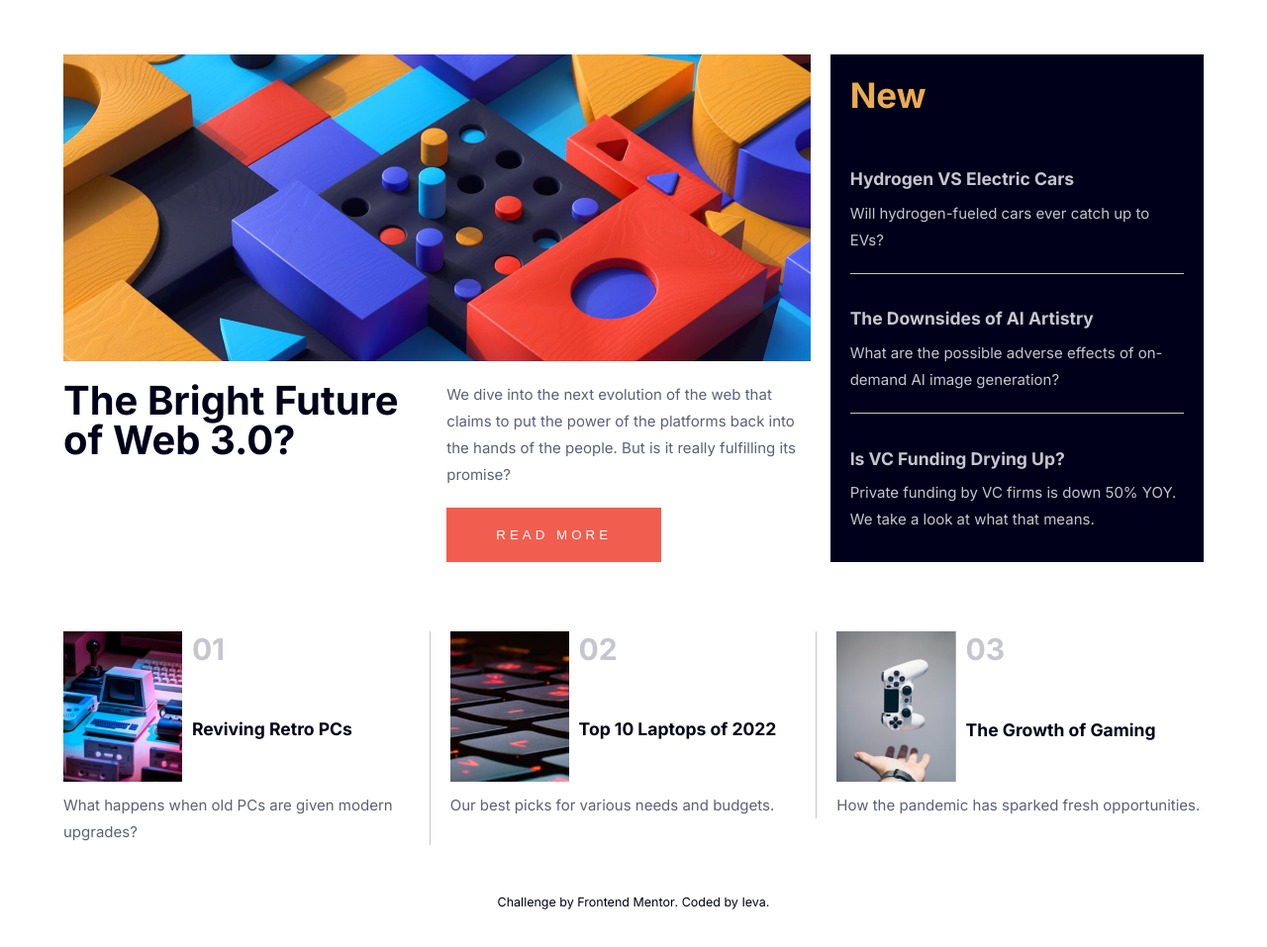
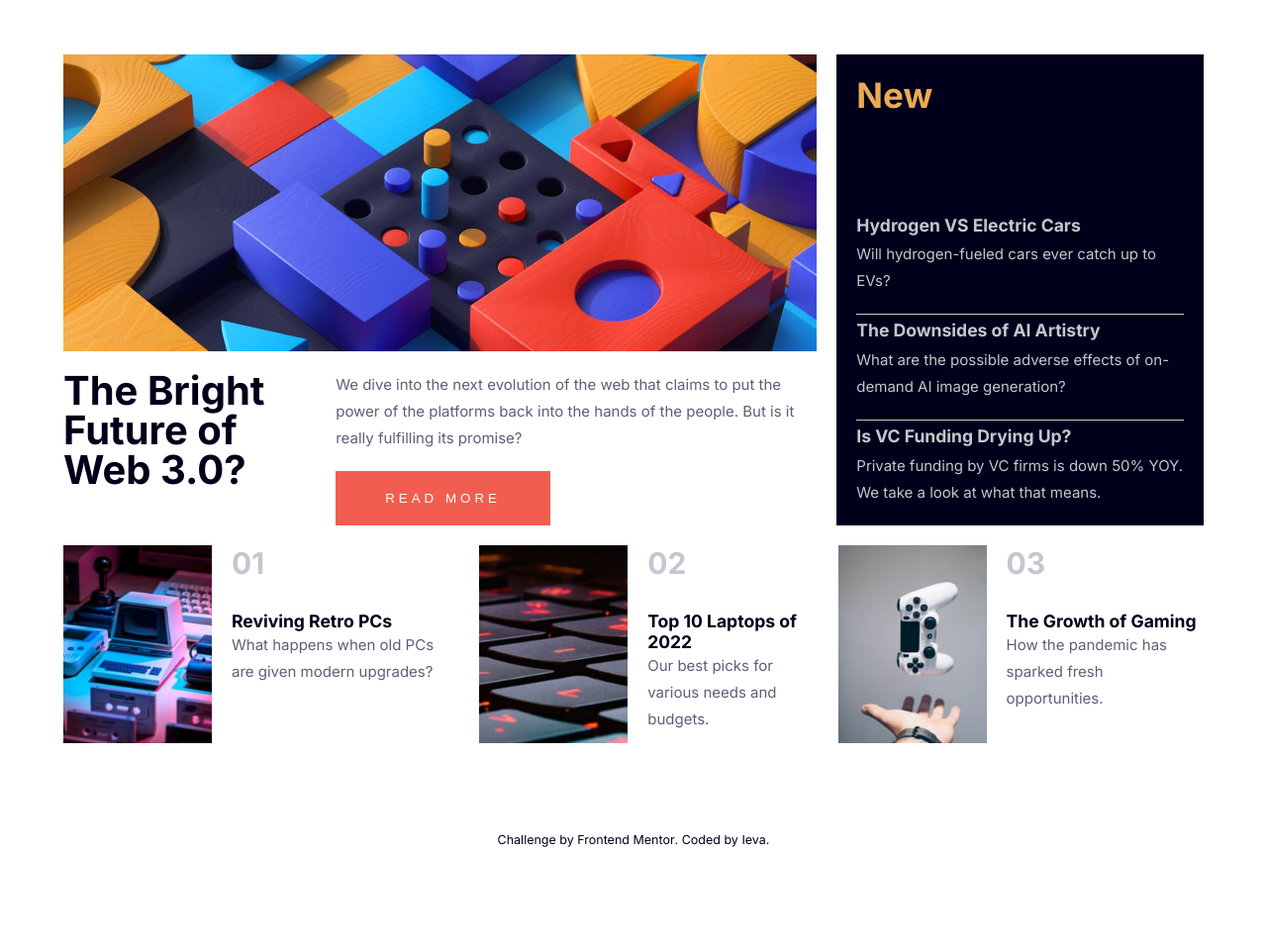
Before and after one commit to IevaSta/news-homepage-main, a plain HTML site: page index.html in a window 1280 px wide. Shown: the part 91-1048 px from the top of the page at 99% size. After the commit the page ends 1011 px from the top, so only its background shows below. Drawn offline with Linux system fonts and the light colour scheme.

Commit message:
Refactoring by Lukas challenge

```diff
--- a/assets/style/button.css
+++ b/assets/style/button.css
@@ -1,4 +1,5 @@
 .main-article__button {
+    margin-top: 20px;
     border: none;
     width: max-content;
     padding: 20px 50px;
--- a/assets/style/layout.css
+++ b/assets/style/layout.css
@@ -1,39 +1,45 @@
-.nav,
-.main-content,
-.main-article,
-.main-article__intro-container,
-.side-section,
-.list,
-.article,
-.footer-list,
-.footer-article,
+/* Luka's challenge - use one grid for main element */
+
+.nav {
+    display: grid;
+    grid-template-columns: repeat(3, auto);
+    margin-bottom: 5%;
+    gap: 20px;
+}
+
+/* Luka's challenge start  */
+
+.main-wrapper {
+    display: grid;
+    grid-template-columns: repeat(3, 1fr);
+    gap: 20px;
+}
+
+.main-section-wrapper {
+    grid-area: 1 / 1 / span 3 / span 3;
+}
+
+.news-wrapper,
+.article-wrapper {
+    grid-column: span 3;
+}
+
+.news-wrapper {
+    display: flex;
+    flex-direction: column;
+    justify-content: space-between;
+}
+
+.article-wrapper,
+.article-wrapper__card {
+    display: flex;
+    gap: 20px;
+    margin-bottom: 20px;
+}
+
 .author {
     display: grid;
     gap: 20px;
-}
-
-/* -------mobile first------- */
-.nav {
-    grid-template-columns: repeat(3, auto);
-    margin-bottom: 5%;
-}
-
-.side-section {
-    margin: 50px 0;
-    padding: 20px;
-}
-
-.article {
-    gap: 5px;
-}
-
-.footer-article {
-    grid-template-columns: 1fr 2fr;
-    gap: 10px;
-}
-
-.footer-article__img {
-    grid-row: span 3;
 }
 
 @media (min-width: 768px) {
@@ -41,54 +47,33 @@
         grid-template-columns: auto repeat(2, max-content);
     }
 
-    .main-article {
-        grid-template-columns: repeat(2, 1fr);
+    .main-section-wrapper {
+        grid-area: 1 / 1 / span 2 / span 2;
     }
 
-    .main-article__img {
-        grid-column: span 2;
+    .news-wrapper {
+        grid-row: span 2;
+        grid-column: span 1;
+        padding: 20px;
     }
 
-    .article {
-        grid-template-columns: 1fr 2fr;
-    }
-
-    .list--horizontal {
-        margin-top: 50px;
-        display: grid;
-        grid-auto-columns: 1fr;
-        grid-auto-flow: column;
-    }
-
-    .footer-article__img {
-        grid-row: span 2;
-    }
-
-    .footer-article__intro{
-        grid-column: span 2;
+    .article-wrapper {
+        grid-column: span 3;
     }
 }
 
 @media (min-width: 1024px) {
-    .main-content {
-        grid-template-columns: 2fr 1fr;
+    .article-wrapper {
+        grid-column: span 3;
     }
 
-    .article {
-        grid-template-columns: 1fr;
-    }
-
-    .side-section {
-        margin: 0;
-    }
-
-    .footer-list {
-        grid-column: span 2;
+    .article-wrapper,
+    .article-wrapper__list,
+    .main-section-wrapper__content {
+        display: flex;
+        justify-content: space-between;
+        gap: 20px;
     }
 }
 
-@media (min-width: 1440px) {
-    .footer-article__intro{
-        grid-column: span 1;
-    }
-}
+/* Luka's challenge end  */
--- a/index.html
+++ b/index.html
@@ -30,12 +30,6 @@
   <title>Frontend Mentor | News homepage</title>
 </head>
 
-<!--  BEM
-block name-name2
-+ element   block-name__element-element2
-+ mod block-name__element-element2--modname-modname2
- -->
-
 <body>
   <header>
     <nav class="nav">
@@ -55,73 +49,84 @@ block name-name2
     </nav>
   </header>
 
-  <main class="main-content">
-    <section class="main-article">
-      <img class="main-article__img" alt="Main article image." />
-      <h1 class="main-article__title main--heading">The Bright Future of Web 3.0?</h1>
-      <section class="main-article__intro-container">
-        <p class="main-article__intro paragraph--font-dark">We dive into the next evolution of the web that claims to put the power of
-          the platforms back into the hands of the people. But is it really fulfilling its promise?</p>
-        <button class="main-article__button">Read more</button>
-      </section>
+  <!-- Luka's challenge - use one grid for main element -->
+  <!-- Luka's challenge start -->
+  <main class="main-wrapper">
+    <section class="main-section-wrapper">
+      <div class="main-article__img"></div>
+      <div class="main-section-wrapper__content">
+        <h1 class="main--heading">The Bright Future of Web 3.0?</h1>
+        <section >
+          <p class="paragraph--font-dark">We dive into the next evolution of the web that claims to put the power of
+            the platforms back into the hands of the people. But is it really fulfilling its promise?</p>
+          <button class="main-article__button">Read more</button>
+        </section>
+      </div>
     </section>
 
-    <aside class="side-section side-section--dark-bckgrnd ">
+    <aside class="news-wrapper side-section--dark-bckgrnd">
       <header>
-        <h2 class="list__title aside-heading"> New</h2>
+        <h2 class="aside-heading"> New</h2>
       </header>
-      <ul class="list paragraph--font-light">
-        <li class="list__item">
-          <article class="article article--border">
-            <h3 class="article__title">Hydrogen VS Electric Cars</h3>
-            <p class="article__intro">Will hydrogen-fueled cars ever catch up to EVs?</p>
+      <ul class="aside-list paragraph--font-light">
+        <li>
+          <article class="article--border">
+            <h3>Hydrogen VS Electric Cars</h3>
+            <p>Will hydrogen-fueled cars ever catch up to EVs?</p>
           </article>
         </li>
-        <li class="list__item">
-          <article class="article article--border">
-            <h3 class="article__title">The Downsides of AI Artistry</h3>
-            <p class="article__intro"> What are the possible adverse effects of on-demand AI image generation?</p>
+        <li>
+          <article class="article--border">
+            <h3>The Downsides of AI Artistry</h3>
+            <p> What are the possible adverse effects of on-demand AI image generation?</p>
           </article>
         </li>
-        <li class="list__item">
-          <article class="article">
-            <h3 class="article__title">Is VC Funding Drying Up?</h3>
-            <p class="article__intro"> Private funding by VC firms is down 50% YOY. We take a look at what that means.
+        <li>
+          <article>
+            <h3 >Is VC Funding Drying Up?</h3>
+            <p> Private funding by VC firms is down 50% YOY. We take a look at what that means.
             </p>
           </article>
         </li>
       </ul>
     </aside>
 
-    <footer class="footer-list">
-      <ul class="list list--horizontal">
-        <li class="list__item">
-          <article class="footer-article footer-article--border">
-            <img class="footer-article__img" src="./assets/images/image-retro-pcs.jpg" >
-            <h2 class="footer-article__number article--numbers">01</h2>
-            <h3 class="footer-article__title">Reviving Retro PCs</h3>
-            <p class="footer-article__intro paragraph--font-dark">What happens when old PCs are given modern upgrades?</p>
+    <section class="article-wrapper">
+      <ul class="article-wrapper__list">
+        <li>
+          <article class="article-wrapper__card">
+            <div class="article-wrapper__img" id="article-wrapper__img--first"></div>
+            <div class="article-wrapper__news">
+              <h2 class="article--numbers">01</h2>
+              <h3>Reviving Retro PCs</h3>
+              <p class="paragraph--font-dark">What happens when old PCs are given modern upgrades?</p>
+            </div>
           </article>
         </li>
         <li>
-          <article class="footer-article footer-article--border">
-            <img class="footer-article__img" src="./assets/images/image-top-laptops.jpg" >
-            <h2 class="footer-article__number article--numbers">02</h2>
-            <h3 class="footer-article__title">Top 10 Laptops of 2022</h3>
-            <p class="footer-article__intro paragraph--font-dark">Our best picks for various needs and budgets.</p>
+          <article class="article-wrapper__card">
+            <div class="article-wrapper__img" id="article-wrapper__img--second"></div>
+            <div class="article-wrapper__news">
+            <h2 class="article--numbers">02</h2>
+            <h3>Top 10 Laptops of 2022</h3>
+            <p class="paragraph--font-dark">Our best picks for various needs and budgets.</p>
+          </div>
           </article>
         </li>
         <li>
-          <article class="footer-article">
-            <img class="footer-article__img" src="./assets/images/image-gaming-growth.jpg ">
-            <h2 class="footer-article__number article--numbers">03</h2>
-            <h3 class="footer-article__title">The Growth of Gaming</h3>
-            <p class="footer-article__intro paragraph--font-dark">How the pandemic has sparked fresh opportunities.</p>
+          <article class="article-wrapper__card">
+            <div class="article-wrapper__img" id="article-wrapper__img--third"></div>
+            <div class="article-wrapper__news">
+            <h2 class="article--numbers">03</h2>
+            <h3>The Growth of Gaming</h3>
+            <p class="paragraph--font-dark">How the pandemic has sparked fresh opportunities.</p>
+          </div>
           </article>
         </li>
       </ul>
-    </footer>
+    </section>
   </main>
+<!-- Luka's challenge end -->
 
   <footer class="author">
     <small>
--- a/main.css
+++ b/main.css
@@ -32,6 +32,7 @@ a:hover {
 }
 
 .side-section--dark-bckgrnd {
+    padding: 20px;
     background-color: var(--very-dark-blue);
 }
 
@@ -41,12 +42,30 @@ a:hover {
 }
 
 .main-article__img {
-    content: url(./assets/images/image-web-3-mobile.jpg);
-    width: 100%;
+    background-image: url(./assets/images/image-web-3-mobile.jpg);
+    background-size: cover;
+    background-repeat: no-repeat;
+    min-height: 300px;
+    margin-bottom: 20px;
 }
 
-.footer-article__img {
-    max-width: 100%;
+.article-wrapper__img {
+    background-size: cover;
+    background-repeat: no-repeat;
+    min-width: 150px;
+    min-height: 200px;
+}
+
+#article-wrapper__img--first {
+    background-image: url(./assets/images/image-retro-pcs.jpg);
+}
+
+#article-wrapper__img--second {
+    background-image: url(./assets/images/image-top-laptops.jpg);
+}
+
+#article-wrapper__img--third {
+    background-image: url(./assets/images/image-gaming-growth.jpg);
 }
 
 .author {
@@ -58,11 +77,13 @@ a:hover {
 .main--heading {
     font-size: var(--main-title);
     line-height: 1;
+    margin-bottom: 20px;
 }
 
 .aside-heading {
     color: var(--soft-orange);
     font-size: var(--list-title);
+    margin-bottom: 30px;
 }
 
 .paragraph--font-dark {
@@ -78,13 +99,17 @@ a:hover {
 .article--numbers {
     color: var(--grayish-blue);
     font-size: var(--article-title);
+    margin-bottom: 30px;
 }
 
 @media (min-width: 768px) {
     .main-article__img {
-        content: url(./assets/images/image-web-3-desktop.jpg);
-        width: 100%;
+        background-image: url(./assets/images/image-web-3-desktop.jpg);
+        background-size: cover;
+        background-repeat: no-repeat;
+        min-height: 300px;
     }
+
     .footer-article--border {
         border-right: 1px solid var(--grayish-blue);
     }
```
